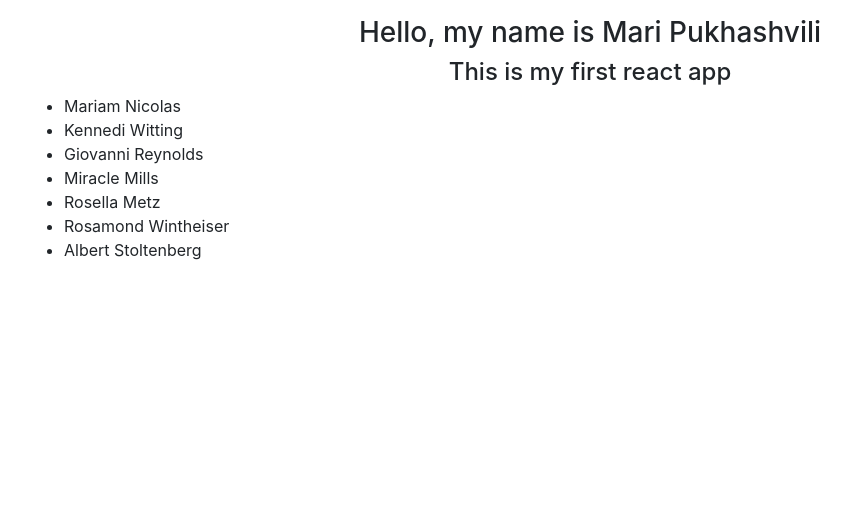
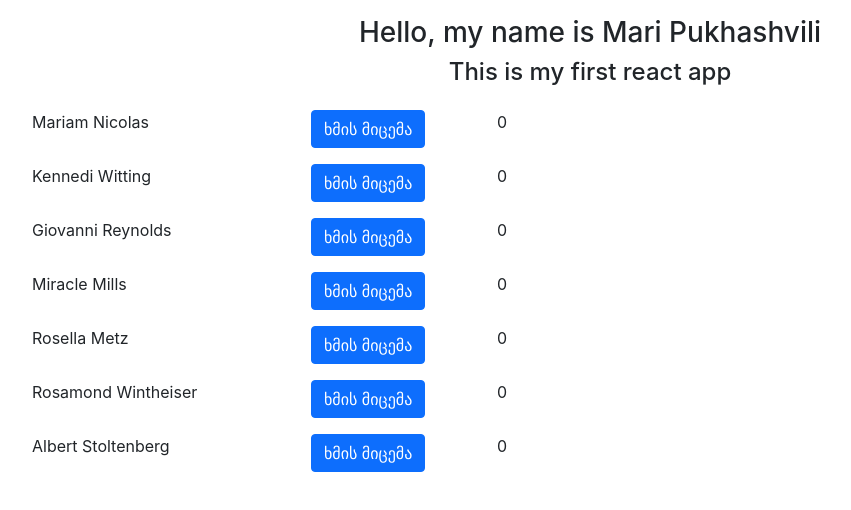
Before and after one commit to mariam-pukhashvili/MyFirstApp_Mari, a React (Create React App) app: page / in a window 1280 px wide. Shown: the top 510 px of the page, without its empty margins (50-901 px from the left). Built offline with nearby package versions, Linux system fonts and the light colour scheme.

Commit message:
FirstReactApp

```diff
--- a/src/components/users/Users.js
+++ b/src/components/users/Users.js
@@ -1,6 +1,42 @@
+import { useState,useEffect} from "react";
 
-const Users =({firstname, lastname})=>{
-     return (<li >{firstname} {lastname}</li>);
+
+    const Users =({firstname, lastname})=>{
+
+          const [disabled,setDisabled]=useState("");
+          const [count,setCount]=useState(0);
+
+          // const onDisabled = (value)=>{
+          //      //setDisabled(value);
+
+          //      setDisabled("disabled");
+
+          // };
+
+          useEffect(() => {
+          if (count === 1) {
+                    setDisabled("disabled");
+
+               }
+          }, [count]);
+
+          const rate = (value) => {
+               if(count<1){
+                    setCount((prevState) =>  prevState + value );
+                  //  setDisabled("disabled");
+
+               }
+          };
+
+     return (
+     <div  className="d-flex mt-3">
+          <div className="col-3">{firstname} {lastname}</div>
+          <div className="col-2"> <button className="btn btn-primary align-right" disabled={disabled}
+           onClick={rate.bind(null, 1)}
+          >ხმის მიცემა</button></div>
+          <div className="col-2"> {count}</div>
+     </div>
+      );
 
 }
 export default Users;
--- a/src/layouts/UsersPage/UsersPage.js
+++ b/src/layouts/UsersPage/UsersPage.js
@@ -1,14 +1,15 @@
 import Users from '../../components/users';
 import {UsersList} from '../../data/userslist';
+
 function UsersPage(){
     return (
         <div>
-            <ul>{
+            <div className="row">{
              UsersList.data.map(users => {
-               return (<Users key={users.uuid} firstname={users.firstname} lastname={users.lastname}/>)
+               return (<Users key={users.uuid} firstname={users.firstname} lastname={users.lastname} />)
              }
              )}
-            </ul>
+            </div>
         </div>
     );
 }
```
